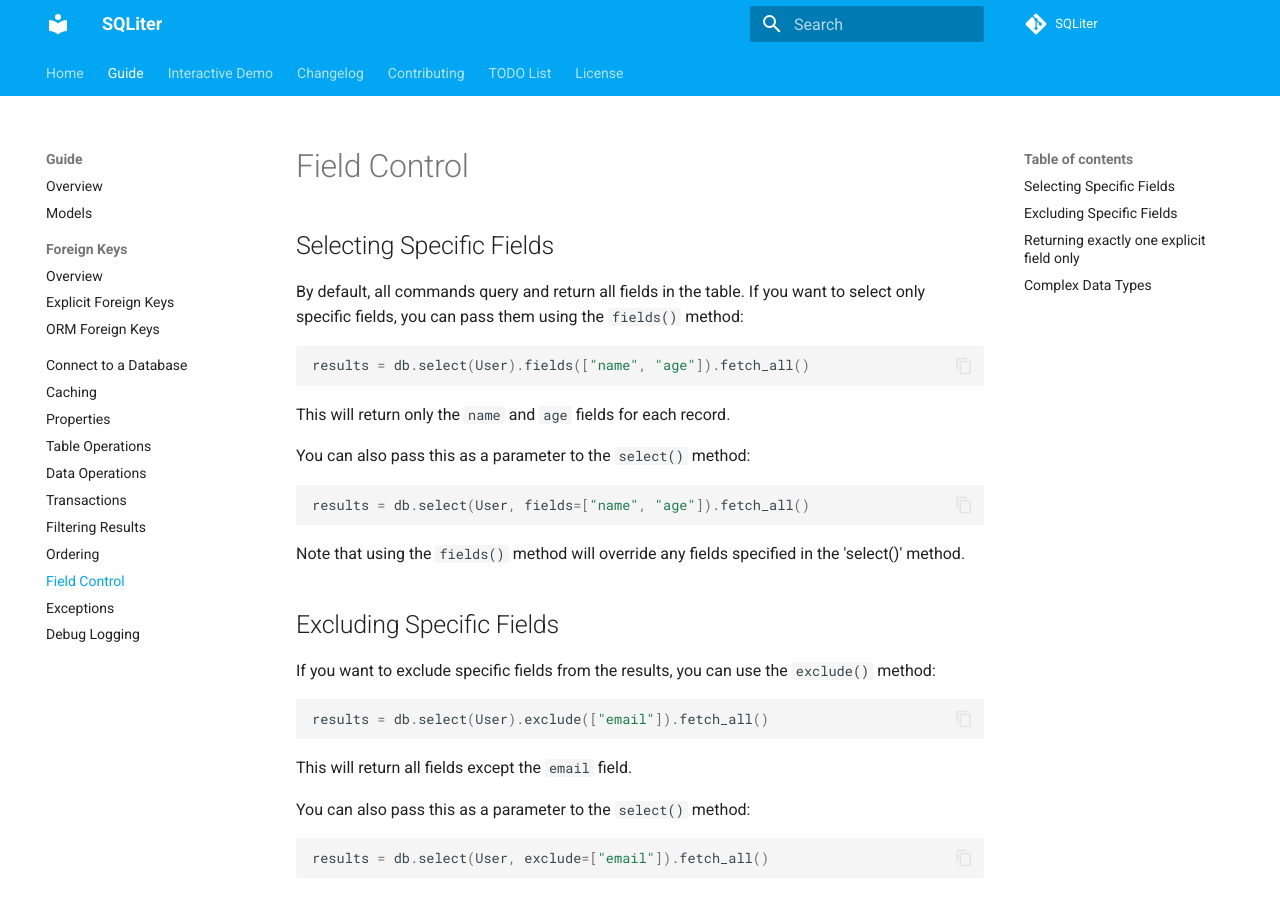
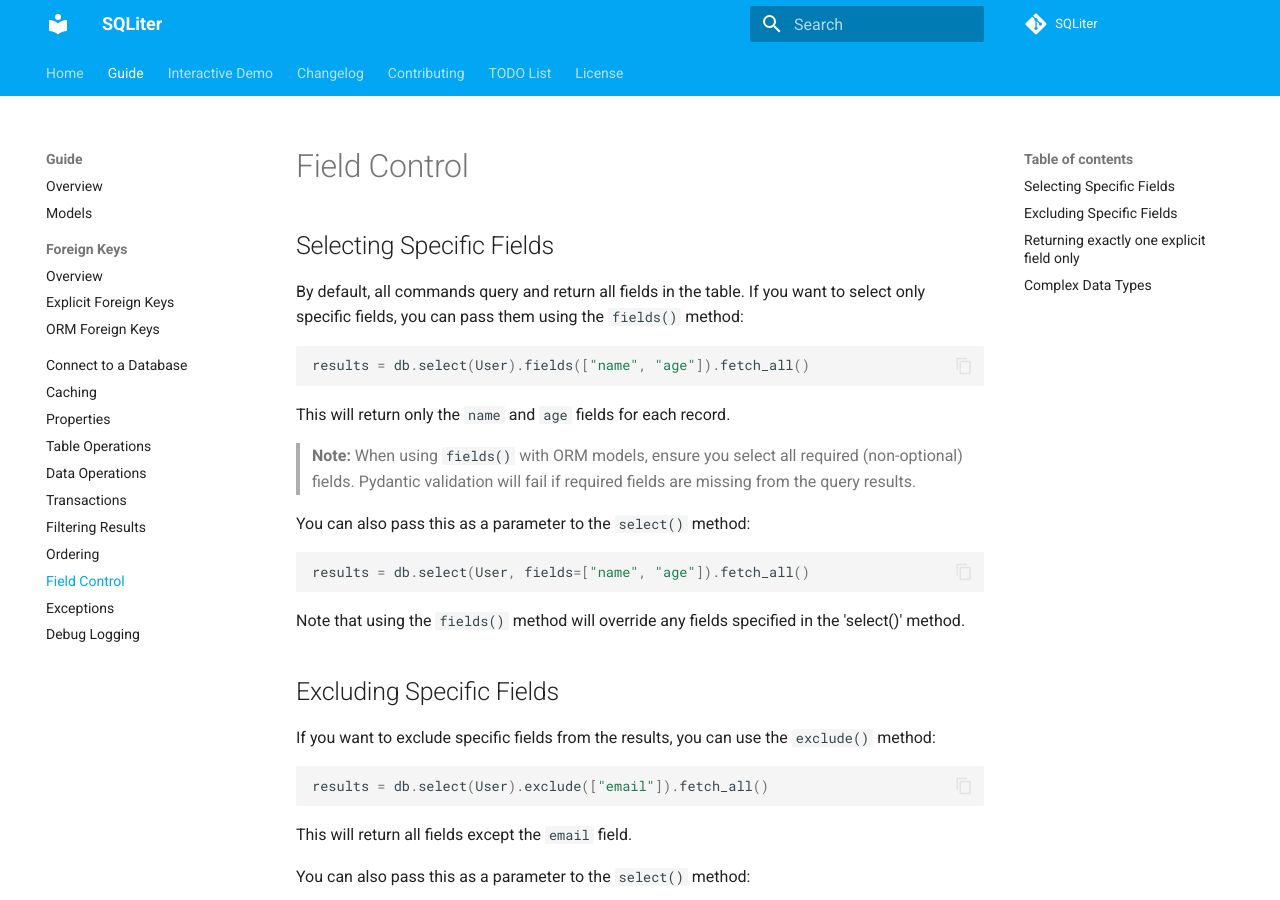
Before and after one commit to seapagan/sqliter-py, an MkDocs documentation site: the page built from docs/guide/fields.md, in a window 1280 px wide and 900 px high. Built offline with MkDocs 1.6.1 and Material for MkDocs 9.7.7, drawn with Linux system fonts in a browser that asks for light colours; plug-ins that fetch from the network failed and are left out; comment, search, counter and statistics services are not loaded.

Commit message:
docs: add note about required fields limitation when using fields()
Document that fields() requires all non-optional model fields to be
selected, otherwise Pydantic validation will fail when instantiating
ORM models from query results.

````diff
--- a/docs/guide/fields.md
+++ b/docs/guide/fields.md
@@ -11,6 +11,10 @@ results = db.select(User).fields(["name", "age"]).fetch_all()
 ```
 
 This will return only the `name` and `age` fields for each record.
+
+> **Note:** When using `fields()` with ORM models, ensure you select all
+> required (non-optional) fields. Pydantic validation will fail if required
+> fields are missing from the query results.
 
 You can also pass this as a parameter to the `select()` method:
 
````
